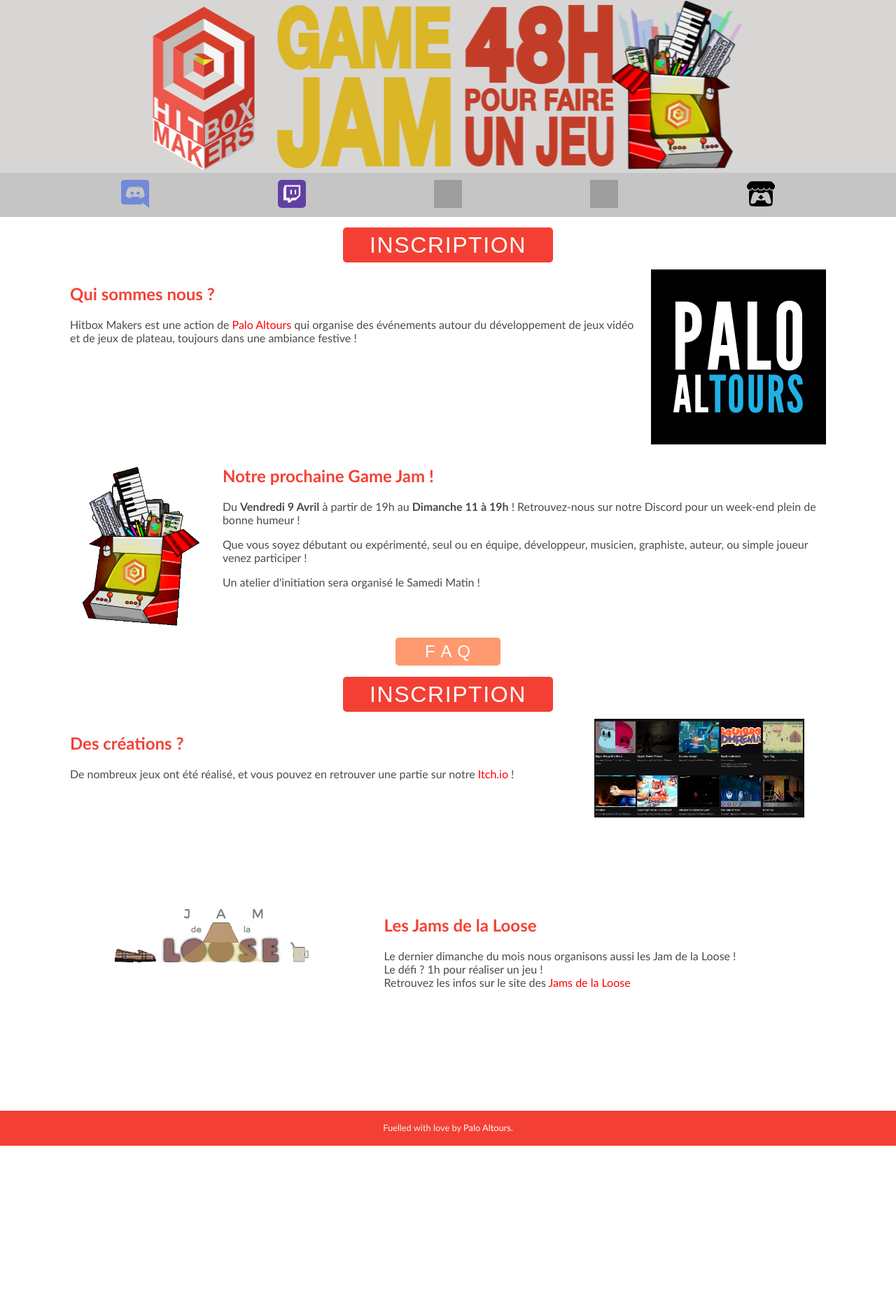
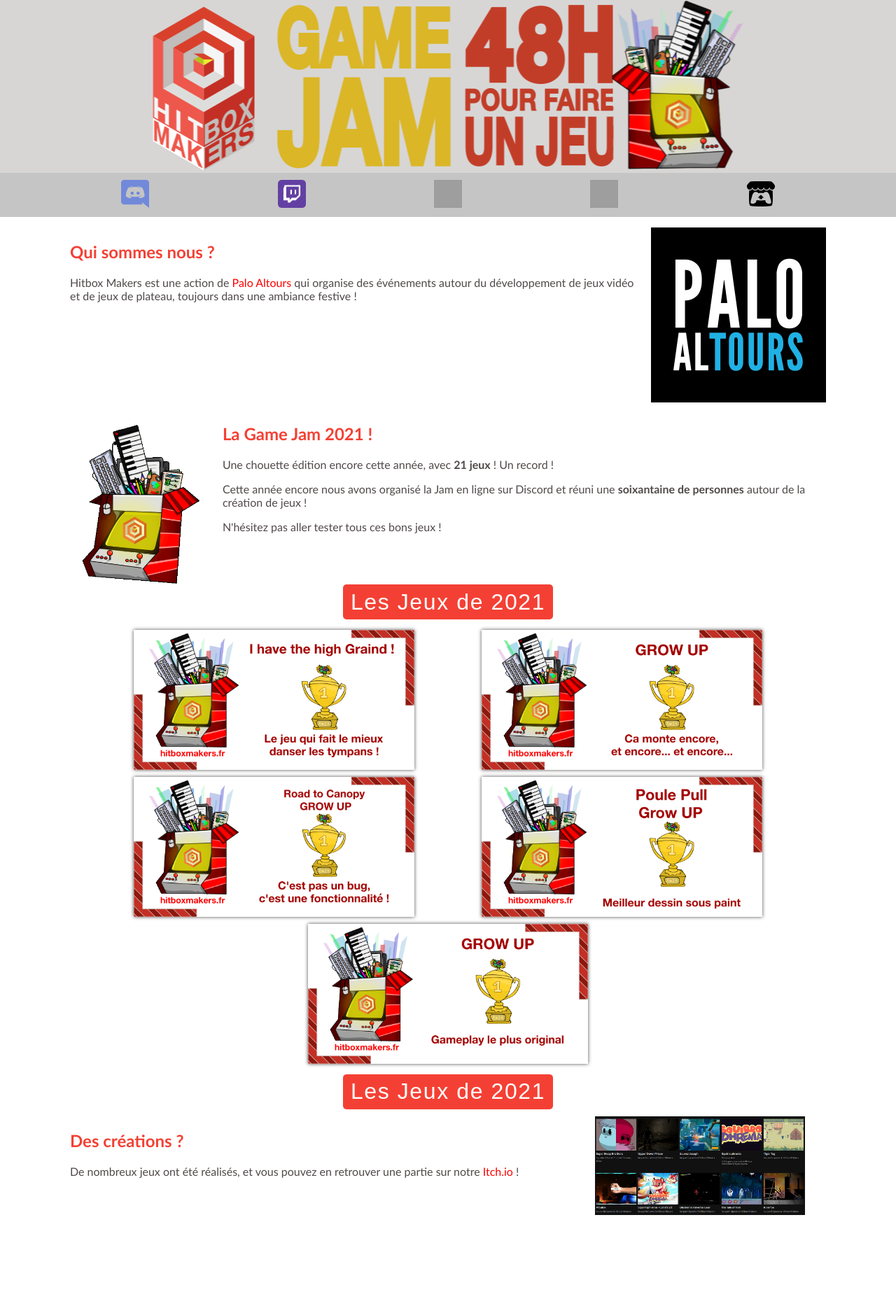
Before and after one commit to Unikaz/hitboxmakers_fr, a PHP site: page / in a window 1280 px wide. Shown: the top 1856 px of the page at 70% size. Before the commit the page ends 1637 px from the top, so only its background shows below. Run offline with PHP 8.4, Linux system fonts and the light colour scheme; grey boxes are pictures that could not be loaded.

Commit message:
post-jam 2021

```diff
--- a/index.php
+++ b/index.php
@@ -31,11 +31,11 @@
 </header>
 
 <div class="content">
-  <div class="center-content">
-    <a href="https://www.helloasso.com/associations/palo-altours/evenements/hitbox-makers-2021" target="_blank">
-      <button class="primary-btn">INSCRIPTION</button>
-    </a>
-  </div>
+  <!--<div class="center-content">-->
+  <!--  <a href="https://www.helloasso.com/associations/palo-altours/evenements/hitbox-makers-2021" target="_blank">-->
+  <!--    <button class="primary-btn">INSCRIPTION</button>-->
+  <!--  </a>-->
+  <!--</div>-->
   <div class="section">
     <div>
       <h2>Qui sommes nous ?</h2>
@@ -51,29 +51,55 @@
   <div class="section">
     <div><img src="img/animationHitBox.gif" alt="Logo Jam"></div>
     <div>
-      <h2>Notre prochaine Game Jam !</h2>
-      <p>Du <strong>Vendredi 9 Avril</strong> à partir de 19h au
-        <strong>Dimanche 11 à 19h</strong> ! Retrouvez-nous sur notre Discord pour un week-end plein de bonne humeur !
+      <h2>La Game Jam 2021 !</h2>
+      <p>
+        Une chouette édition encore cette année, avec <strong>21 jeux</strong> ! Un record !
       </p>
-      <p>Que vous soyez débutant ou expérimenté, seul ou en équipe, développeur, musicien, graphiste, auteur, ou simple joueur venez participer !</p>
-      <p>Un atelier d'initiation sera organisé le Samedi Matin !</p>
+      <p>
+        Cette année encore nous avons organisé la Jam en ligne sur Discord et réuni une
+        <strong>soixantaine de personnes</strong> autour de la création de jeux !
+      </p>
+      <p>
+        N'hésitez pas aller tester tous ces bons jeux !
+      </p>
     </div>
   </div>
-  <p class="center-content">
-    <a href="/faq">
-      <button class="secondary-btn">F A Q</button>
-    </a>
-  </p>
   <div class="center-content">
-    <a href="https://www.helloasso.com/associations/palo-altours/evenements/hitbox-makers-2021" target="_blank">
-      <button class="primary-btn">INSCRIPTION</button>
+    <a href="https://itch.io/jam/hitbox-makers-2021/entries" target="_blank">
+      <button class="primary-btn">Les Jeux de 2021</button>
     </a>
   </div>
+
+  <div class="section-img">
+    <img src="2021/1.png" class="" alt="">
+    <img src="2021/2.png" class="" alt="">
+    <img src="2021/3.png" class="" alt="">
+    <img src="2021/4.png" class="" alt="">
+    <img src="2021/5.png" class="" alt="">
+  </div>
+
+  <div class="center-content">
+    <a href="https://itch.io/jam/hitbox-makers-2021/entries" target="_blank">
+      <button class="primary-btn">Les Jeux de 2021</button>
+    </a>
+  </div>
+
+
+  <!--<p class="center-content">-->
+  <!--  <a href="/faq">-->
+  <!--    <button class="secondary-btn">F A Q</button>-->
+  <!--  </a>-->
+  <!--</p>-->
+  <!--<div class="center-content">-->
+  <!--  <a href="https://www.helloasso.com/associations/palo-altours/evenements/hitbox-makers-2021" target="_blank">-->
+  <!--    <button class="primary-btn">INSCRIPTION</button>-->
+  <!--  </a>-->
+  <!--</div>-->
   <div class="section">
     <div>
       <h2>Des créations ?</h2>
       <p>
-        De nombreux jeux ont été réalisé, et vous pouvez en retrouver une partie sur notre <a target="_blank"
+        De nombreux jeux ont été réalisés, et vous pouvez en retrouver une partie sur notre <a target="_blank"
             href="https://hitboxmakers.itch.io/">Itch.io</a> !
       </p>
     </div>
--- a/style.css
+++ b/style.css
@@ -70,7 +70,7 @@
     margin: 10px;
 }
 
-#socials > a:hover{
+#socials > a:hover {
     transform: scale(1.1);
 }
 
@@ -98,7 +98,7 @@
     transform: scale(1.1);
 }
 
-.center-content{
+.center-content {
     text-align: center;
 }
 
@@ -141,6 +141,20 @@
     height: auto;
 }
 
+.section-img {
+    display: flex;
+    flex-direction: row;
+    justify-content: space-evenly;
+    margin: 10px;
+    flex-wrap: wrap;
+}
+
+.section-img > img {
+    max-height: 200px;
+    max-width: 100%;
+    margin: 5px;
+    box-shadow: 0 0 5px;
+}
 
 footer {
     background-color: hsl(4, 90%, 58%);
@@ -199,12 +213,14 @@
 
 }
 
-.decal{
+.decal {
     padding-left: 20px;
 }
-.decal strong{
+
+.decal strong {
     margin-left: -10px;
 }
-.decal h3{
+
+.decal h3 {
     margin-left: -20px;
 }
```
Also changed, not shown: 2021/1.png (added), 2021/2.png (added), 2021/3.png (added), 2021/4.png (added), 2021/5.png (added).
